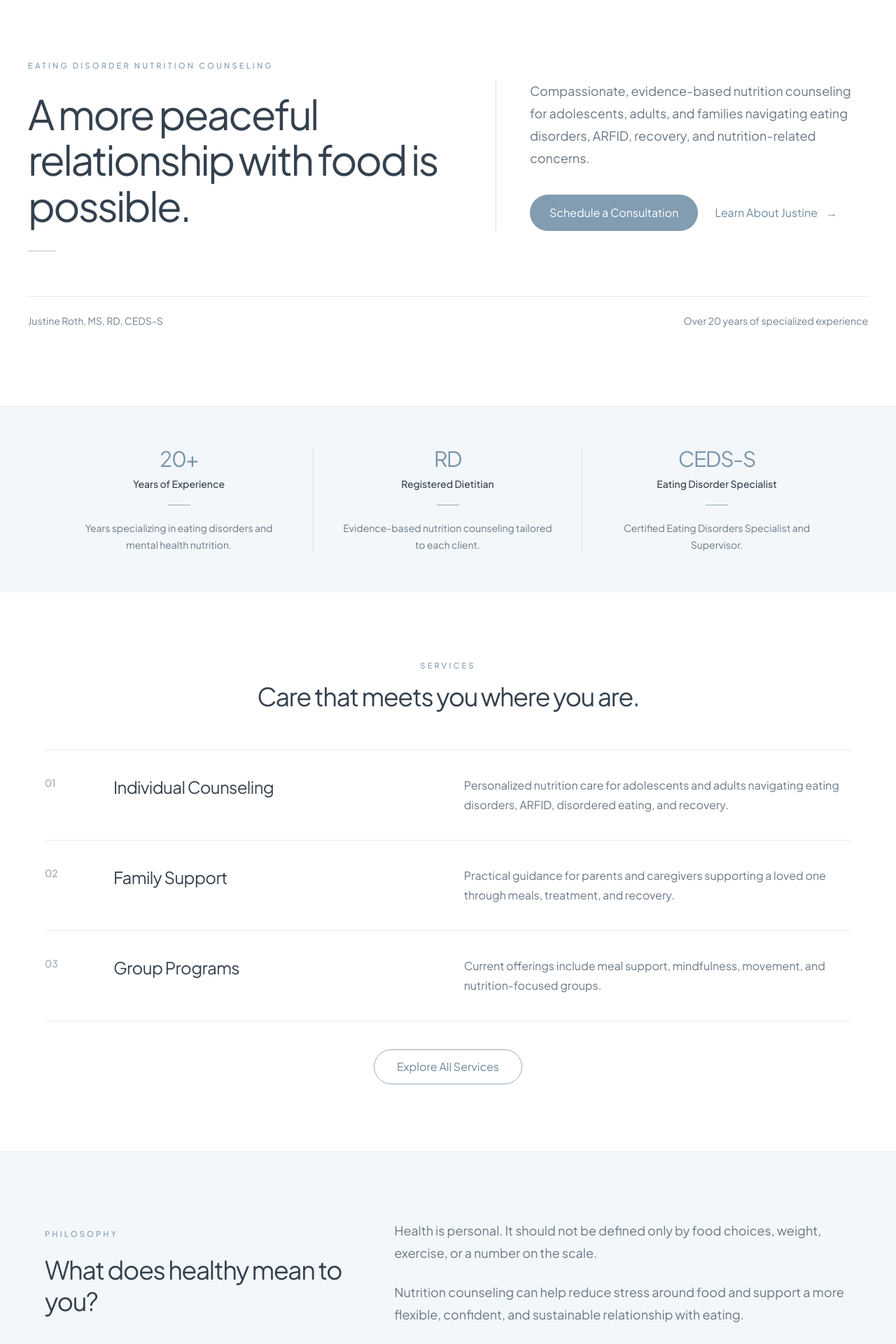
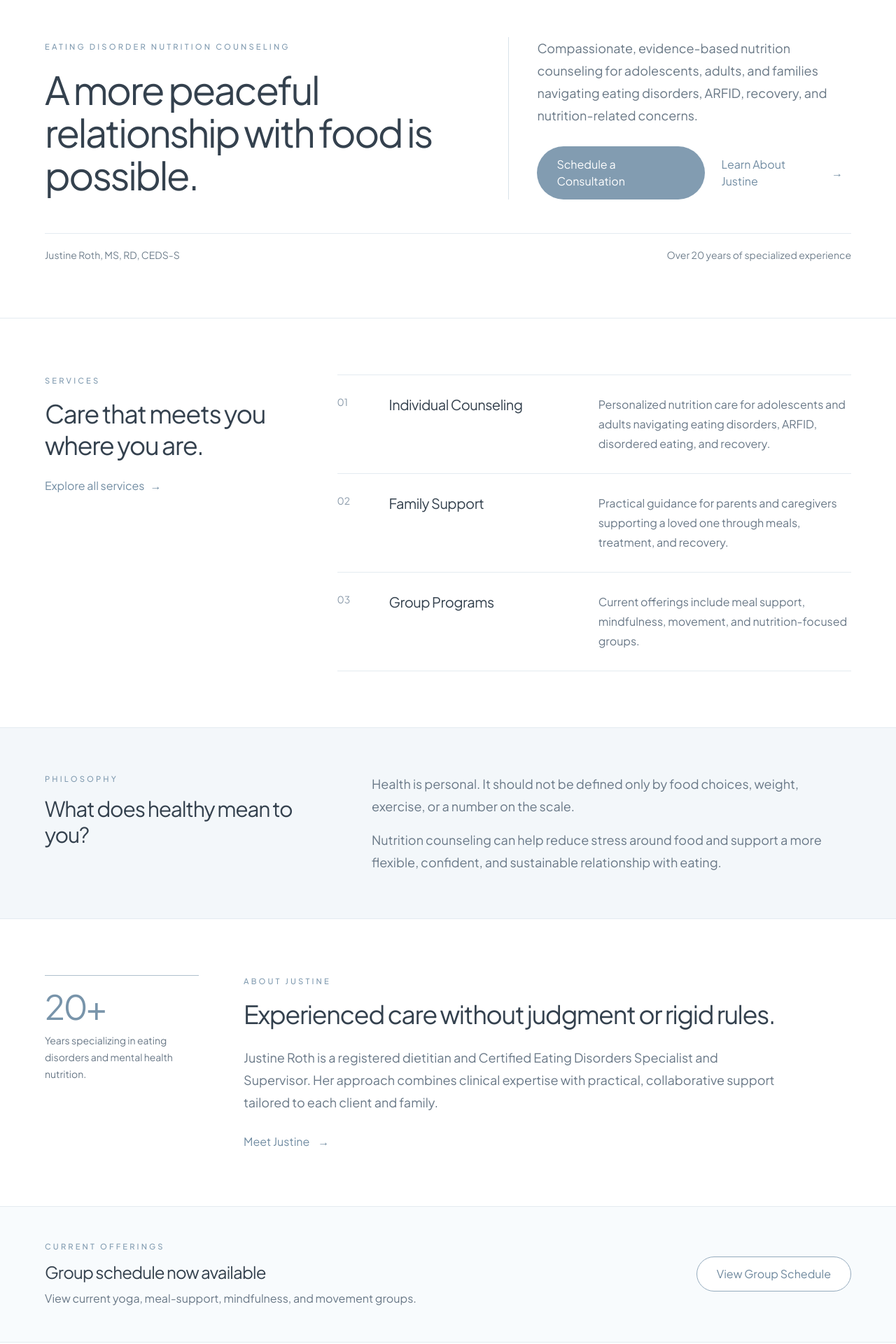
Before and after one commit to justinerothrd/justine-roth-nutrition, a Next.js app: page / in a window 1280 px wide. Shown: the part 100-2020 px from the top of the page at 70% size. Built offline with nearby package versions, Linux system fonts and the light colour scheme.

Commit message:
Update page.tsx

```diff
--- a/app/page.tsx
+++ b/app/page.tsx
@@ -25,39 +25,37 @@ export default function Home() {
   return (
     <main className="min-h-screen bg-white text-[#34414E]">
       {/* Hero */}
-      <section className="border-b border-[#E4EBF0]">
-        <div className="mx-auto max-w-7xl px-6 py-20 sm:px-8 md:py-24 lg:px-10 lg:py-28">
-          <div className="grid gap-12 lg:grid-cols-[1.05fr_0.95fr] lg:items-center lg:gap-20">
+      <section className="border-b border-[#E4EBF0] px-6 py-16 sm:px-8 md:py-20 lg:px-10">
+        <div className="mx-auto max-w-6xl">
+          <div className="grid gap-10 lg:grid-cols-[1.1fr_0.9fr] lg:items-center lg:gap-16">
             <div>
               <p className="text-[0.7rem] font-medium uppercase tracking-[0.28em] text-[#829CB1]">
                 Eating Disorder Nutrition Counseling
               </p>
 
-              <h1 className="mt-7 max-w-3xl text-[2.75rem] font-normal leading-[1.12] tracking-[-0.045em] text-[#34414E] sm:text-5xl md:text-[3.65rem]">
+              <h1 className="mt-6 max-w-3xl text-[2.65rem] font-normal leading-[1.1] tracking-[-0.045em] sm:text-5xl md:text-[3.45rem]">
                 A more peaceful relationship with food is possible.
               </h1>
-
-              <div className="mt-8 h-px w-10 bg-[#AEC0CD]" />
             </div>
 
-            <div className="lg:border-l lg:border-[#D8E2E9] lg:pl-12">
+            <div className="lg:border-l lg:border-[#D8E2E9] lg:pl-10">
               <p className="max-w-xl text-lg leading-8 text-[#687785]">
                 Compassionate, evidence-based nutrition counseling for
                 adolescents, adults, and families navigating eating disorders,
                 ARFID, recovery, and nutrition-related concerns.
               </p>
 
-              <div className="mt-9 flex flex-col gap-4 sm:flex-row sm:items-center">
+              <div className="mt-7 flex flex-col gap-3 sm:flex-row">
                 <Link
                   href="/contact"
-                  className="inline-flex items-center justify-center rounded-full bg-[#829CB1] px-7 py-3.5 text-sm font-medium text-white transition-colors hover:bg-[#708A9F]"
+                  className="inline-flex items-center justify-center rounded-full bg-[#829CB1] px-7 py-3.5 text-sm font-medium text-white transition hover:bg-[#708A9F]"
                 >
                   Schedule a Consultation
                 </Link>
 
                 <Link
                   href="/about"
-                  className="inline-flex items-center justify-center gap-3 px-2 py-3 text-sm font-medium text-[#718CA2] transition-colors hover:text-[#526D83]"
+                  className="inline-flex items-center justify-center gap-3 px-3 py-3 text-sm font-medium text-[#718CA2] transition hover:text-[#526D83]"
                 >
                   Learn About Justine
                   <span aria-hidden="true">→</span>
@@ -66,126 +64,71 @@ export default function Home() {
             </div>
           </div>
 
-          <div className="mt-16 border-t border-[#E4EBF0] pt-6">
-            <div className="flex flex-col gap-2 text-sm text-[#71808E] sm:flex-row sm:items-center sm:justify-between">
-              <p>Justine Roth, MS, RD, CEDS-S</p>
-              <p>Over 20 years of specialized experience</p>
+          <div className="mt-12 flex flex-col gap-2 border-t border-[#E4EBF0] pt-5 text-sm text-[#71808E] sm:flex-row sm:justify-between">
+            <p>Justine Roth, MS, RD, CEDS-S</p>
+            <p>Over 20 years of specialized experience</p>
+          </div>
+        </div>
+      </section>
+
+      {/* Services */}
+      <section className="px-6 py-16 sm:px-8 md:py-20 lg:px-10">
+        <div className="mx-auto max-w-6xl">
+          <div className="grid gap-10 md:grid-cols-[0.65fr_1.35fr] md:gap-16">
+            <div>
+              <p className="text-[0.7rem] font-medium uppercase tracking-[0.28em] text-[#829CB1]">
+                Services
+              </p>
+
+              <h2 className="mt-4 text-3xl font-normal leading-tight tracking-[-0.04em] sm:text-4xl">
+                Care that meets you where you are.
+              </h2>
+
+              <Link
+                href="/services"
+                className="mt-6 inline-flex items-center gap-2 text-sm font-medium text-[#718CA2] hover:text-[#526D83]"
+              >
+                Explore all services
+                <span aria-hidden="true">→</span>
+              </Link>
+            </div>
+
+            <div className="border-t border-[#E4EBF0]">
+              {services.map((service) => (
+                <article
+                  key={service.title}
+                  className="grid gap-4 border-b border-[#E4EBF0] py-7 sm:grid-cols-[42px_0.85fr_1.15fr] sm:gap-8"
+                >
+                  <p className="text-sm text-[#8A9AAA]">{service.number}</p>
+
+                  <h3 className="text-xl font-normal leading-snug tracking-[-0.025em]">
+                    {service.title}
+                  </h3>
+
+                  <p className="leading-7 text-[#697887]">
+                    {service.description}
+                  </p>
+                </article>
+              ))}
             </div>
           </div>
         </div>
       </section>
 
-      {/* Experience Summary */}
-      <section className="bg-[#F3F7FA] px-6 py-12 sm:px-8 md:py-14 lg:px-10">
-        <div className="mx-auto grid max-w-6xl gap-10 text-center md:grid-cols-3 md:gap-0">
-          <div className="md:border-r md:border-[#D8E2E9] md:px-10">
-            <p className="text-3xl font-normal tracking-[-0.04em] text-[#7894AA]">
-              20+
-            </p>
-
-            <p className="mt-2 text-sm font-medium text-[#34414E]">
-              Years of Experience
-            </p>
-
-            <div className="mx-auto mt-5 h-px w-8 bg-[#91A8BA]" />
-
-            <p className="mx-auto mt-5 max-w-xs text-sm leading-6 text-[#697887]">
-              Years specializing in eating disorders and mental health
-              nutrition.
-            </p>
-          </div>
-
-          <div className="md:border-r md:border-[#D8E2E9] md:px-10">
-            <p className="text-3xl font-normal tracking-[-0.04em] text-[#7894AA]">
-              RD
-            </p>
-
-            <p className="mt-2 text-sm font-medium text-[#34414E]">
-              Registered Dietitian
-            </p>
-
-            <div className="mx-auto mt-5 h-px w-8 bg-[#91A8BA]" />
-
-            <p className="mx-auto mt-5 max-w-xs text-sm leading-6 text-[#697887]">
-              Evidence-based nutrition counseling tailored to each client.
-            </p>
-          </div>
-
-          <div className="md:px-10">
-            <p className="text-3xl font-normal tracking-[-0.04em] text-[#7894AA]">
-              CEDS-S
-            </p>
-
-            <p className="mt-2 text-sm font-medium text-[#34414E]">
-              Eating Disorder Specialist
-            </p>
-
-            <div className="mx-auto mt-5 h-px w-8 bg-[#91A8BA]" />
-
-            <p className="mx-auto mt-5 max-w-xs text-sm leading-6 text-[#697887]">
-              Certified Eating Disorders Specialist and Supervisor.
-            </p>
-          </div>
-        </div>
-      </section>
-
-      {/* Services */}
-      <section className="px-6 py-20 sm:px-8 md:py-24 lg:px-10">
-        <div className="mx-auto max-w-7xl">
-          <div className="text-center">
-            <p className="text-[0.7rem] font-medium uppercase tracking-[0.28em] text-[#829CB1]">
-              Services
-            </p>
-
-            <h2 className="mt-4 text-3xl font-normal tracking-[-0.04em] text-[#34414E] sm:text-4xl">
-              Care that meets you where you are.
-            </h2>
-          </div>
-
-          <div className="mx-auto mt-14 max-w-6xl border-t border-[#E4EBF0]">
-            {services.map((service) => (
-              <article
-                key={service.title}
-                className="grid gap-5 border-b border-[#E4EBF0] py-9 sm:grid-cols-[50px_1fr] sm:gap-8 md:grid-cols-[50px_0.9fr_1.1fr] md:gap-12"
-              >
-                <p className="text-sm text-[#8A9AAA]">{service.number}</p>
-
-                <h3 className="text-xl font-normal leading-snug tracking-[-0.025em] text-[#34414E] sm:text-2xl">
-                  {service.title}
-                </h3>
-
-                <p className="max-w-xl leading-7 text-[#697887]">
-                  {service.description}
-                </p>
-              </article>
-            ))}
-          </div>
-
-          <div className="mt-10 text-center">
-            <Link
-              href="/services"
-              className="inline-flex items-center justify-center rounded-full border border-[#94AABD] px-8 py-3 text-sm font-medium text-[#6D879D] transition-colors hover:bg-[#F2F7FA]"
-            >
-              Explore All Services
-            </Link>
-          </div>
-        </div>
-      </section>
-
       {/* Philosophy */}
-      <section className="border-y border-[#E4EBF0] bg-[#F3F7FA] px-6 py-20 sm:px-8 md:py-24 lg:px-10">
-        <div className="mx-auto grid max-w-6xl gap-10 md:grid-cols-[0.8fr_1.2fr] md:items-center md:gap-16">
+      <section className="border-y border-[#E4EBF0] bg-[#F3F7FA] px-6 py-14 sm:px-8 md:py-16 lg:px-10">
+        <div className="mx-auto grid max-w-6xl gap-8 md:grid-cols-[0.75fr_1.25fr] md:items-start md:gap-14">
           <div>
             <p className="text-[0.7rem] font-medium uppercase tracking-[0.28em] text-[#829CB1]">
               Philosophy
             </p>
 
-            <h2 className="mt-5 max-w-md text-3xl font-normal leading-tight tracking-[-0.04em] text-[#34414E] sm:text-4xl">
+            <h2 className="mt-4 max-w-sm text-3xl font-normal leading-tight tracking-[-0.04em]">
               What does healthy mean to you?
             </h2>
           </div>
 
-          <div className="space-y-6 text-lg leading-8 text-[#697887]">
+          <div className="space-y-4 text-lg leading-8 text-[#697887]">
             <p>
               Health is personal. It should not be defined only by food
               choices, weight, exercise, or a number on the scale.
@@ -201,15 +144,15 @@ export default function Home() {
       </section>
 
       {/* About */}
-      <section className="px-6 py-20 sm:px-8 md:py-24 lg:px-10">
+      <section className="px-6 py-16 sm:px-8 md:py-20 lg:px-10">
         <div className="mx-auto max-w-6xl">
-          <div className="grid gap-12 md:grid-cols-[0.7fr_1.3fr] md:items-center md:gap-16">
-            <div className="rounded-[2rem] bg-[#E7EFF4] px-8 py-12 sm:px-10">
-              <p className="text-6xl font-normal tracking-[-0.055em] text-[#7894AA]">
+          <div className="grid gap-10 md:grid-cols-[220px_1fr] md:items-start md:gap-16">
+            <div className="border-t border-[#AFC0CD] pt-5">
+              <p className="text-5xl font-normal tracking-[-0.05em] text-[#7894AA]">
                 20+
               </p>
 
-              <p className="mt-5 max-w-xs text-lg leading-7 text-[#596B79]">
+              <p className="mt-3 text-sm leading-6 text-[#697887]">
                 Years specializing in eating disorders and mental health
                 nutrition.
               </p>
@@ -220,11 +163,11 @@ export default function Home() {
                 About Justine
               </p>
 
-              <h2 className="mt-5 max-w-2xl text-3xl font-normal leading-tight tracking-[-0.04em] text-[#34414E] sm:text-4xl">
+              <h2 className="mt-4 max-w-3xl text-3xl font-normal leading-tight tracking-[-0.04em] sm:text-4xl">
                 Experienced care without judgment or rigid rules.
               </h2>
 
-              <p className="mt-7 max-w-2xl text-lg leading-8 text-[#697887]">
+              <p className="mt-6 max-w-3xl text-lg leading-8 text-[#697887]">
                 Justine Roth is a registered dietitian and Certified Eating
                 Disorders Specialist and Supervisor. Her approach combines
                 clinical expertise with practical, collaborative support
@@ -233,7 +176,7 @@ export default function Home() {
 
               <Link
                 href="/about"
-                className="mt-8 inline-flex items-center gap-3 text-sm font-medium text-[#718CA2] transition-colors hover:text-[#526D83]"
+                className="mt-7 inline-flex items-center gap-3 text-sm font-medium text-[#718CA2] transition hover:text-[#526D83]"
               >
                 Meet Justine
                 <span aria-hidden="true">→</span>
@@ -244,26 +187,25 @@ export default function Home() {
       </section>
 
       {/* Groups */}
-      <section className="border-y border-[#E4EBF0] bg-[#F8FBFD] px-6 py-14 sm:px-8 lg:px-10">
-        <div className="mx-auto flex max-w-6xl flex-col gap-7 md:flex-row md:items-center md:justify-between">
+      <section className="border-y border-[#E4EBF0] bg-[#F8FBFD] px-6 py-12 sm:px-8 lg:px-10">
+        <div className="mx-auto flex max-w-6xl flex-col gap-6 md:flex-row md:items-center md:justify-between">
           <div>
             <p className="text-[0.7rem] font-medium uppercase tracking-[0.28em] text-[#829CB1]">
               Current Offerings
             </p>
 
-            <h2 className="mt-3 text-2xl font-normal tracking-[-0.035em] text-[#34414E]">
+            <h2 className="mt-3 text-2xl font-normal tracking-[-0.035em]">
               Group schedule now available
             </h2>
 
-            <p className="mt-3 max-w-2xl leading-7 text-[#697887]">
-              View current yoga, meal-support, mindfulness, and movement
-              groups.
+            <p className="mt-2 max-w-2xl leading-7 text-[#697887]">
+              View current yoga, meal-support, mindfulness, and movement groups.
             </p>
           </div>
 
           <Link
             href="/groups"
-            className="inline-flex shrink-0 items-center justify-center rounded-full border border-[#94AABD] bg-white px-7 py-3 text-sm font-medium text-[#6D879D] transition-colors hover:bg-[#F2F7FA]"
+            className="inline-flex shrink-0 items-center justify-center rounded-full border border-[#94AABD] bg-white px-7 py-3 text-sm font-medium text-[#6D879D] transition hover:bg-[#F2F7FA]"
           >
             View Group Schedule
           </Link>
@@ -271,24 +213,24 @@ export default function Home() {
       </section>
 
       {/* CTA */}
-      <section className="bg-white px-6 py-20 text-center sm:px-8 md:py-24 lg:px-10">
-        <div className="mx-auto max-w-4xl">
+      <section className="px-6 py-16 text-center sm:px-8 md:py-20 lg:px-10">
+        <div className="mx-auto max-w-3xl">
           <p className="text-[0.7rem] font-medium uppercase tracking-[0.28em] text-[#829CB1]">
             Get Started
           </p>
 
-          <h2 className="mx-auto mt-5 max-w-3xl text-3xl font-normal leading-tight tracking-[-0.04em] text-[#34414E] sm:text-4xl">
+          <h2 className="mt-4 text-3xl font-normal leading-tight tracking-[-0.04em] sm:text-4xl">
             Nutrition care can feel supportive, flexible, and human.
           </h2>
 
-          <p className="mx-auto mt-6 max-w-2xl text-lg leading-8 text-[#697887]">
+          <p className="mx-auto mt-5 max-w-2xl text-lg leading-8 text-[#697887]">
             Reach out to ask a question, learn more about services, or schedule
             an initial consultation.
           </p>
 
           <Link
             href="/contact"
-            className="mt-9 inline-flex items-center justify-center rounded-full bg-[#829CB1] px-8 py-3.5 text-sm font-medium text-white transition-colors hover:bg-[#708A9F]"
+            className="mt-8 inline-flex items-center justify-center rounded-full bg-[#829CB1] px-8 py-3.5 text-sm font-medium text-white transition hover:bg-[#708A9F]"
           >
             Contact Justine
           </Link>
```
